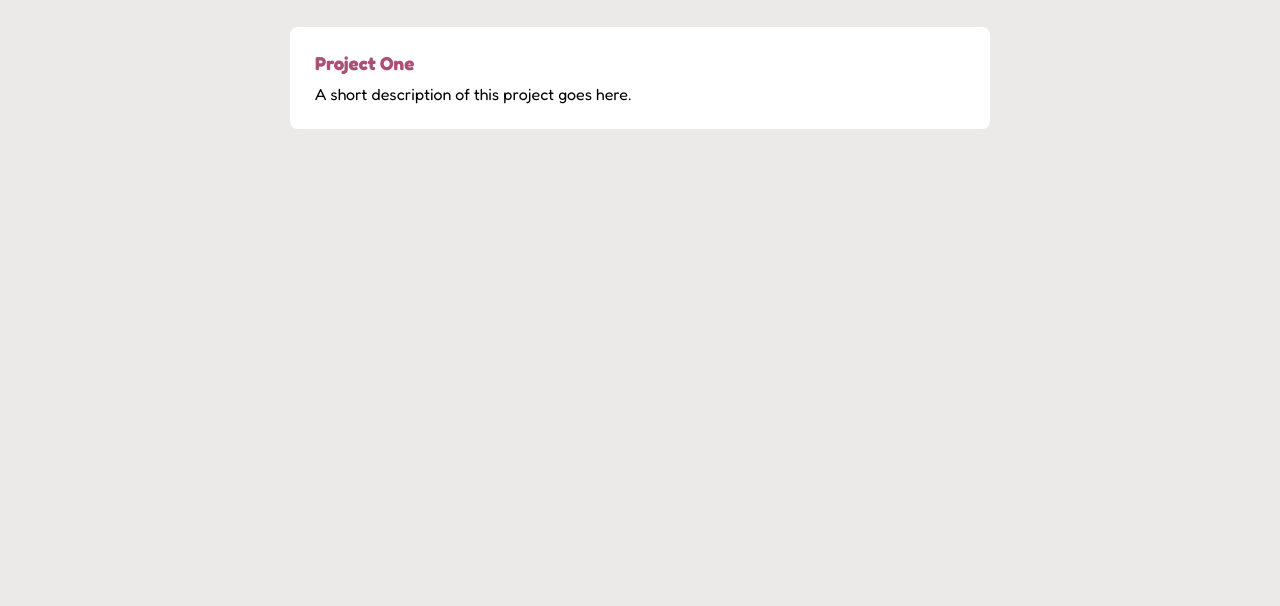
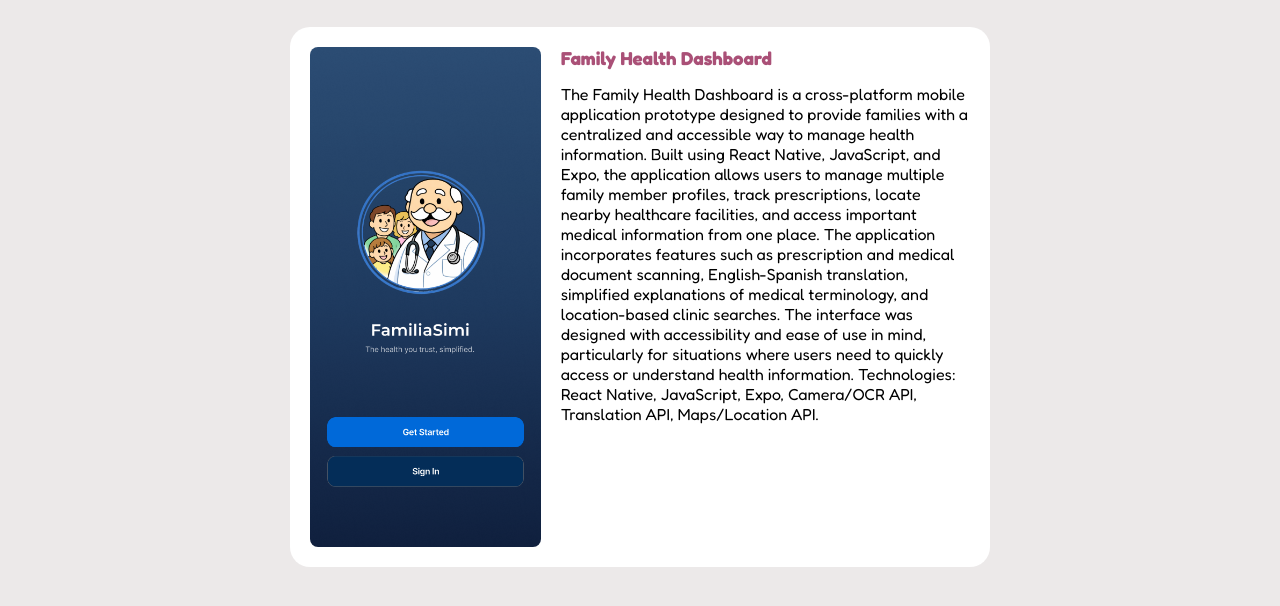
Before and after one commit to steph0727/Portfolio_4633, a plain HTML site: page projects.html in a window 1280 px wide. Shown: the part 252-858 px from the top of the page. Before the commit the page ends 800 px from the top, so only its background shows below. Drawn offline with Linux system fonts and the light colour scheme.

Commit message:
familia simi project addition

```diff
--- a/projects.html
+++ b/projects.html
@@ -38,8 +38,14 @@
 
             <div class="project-grid">
                 <div class="project-card">
-                    <h3>Project One</h3>
-                    <p>A short description of this project goes here.</p>
+                    <img src="portfolioImages/FamiliaSimi.jpg" alt="FamiliaSimi" class="ApplicationScreenshot">
+                    <div class="project-card-content">
+                        <h3>Family Health Dashboard</h3>
+                        <p>
+The Family Health Dashboard is a cross-platform mobile application prototype designed to provide families with a centralized and accessible way to manage health information. Built using React Native, JavaScript, and Expo, the application allows users to manage multiple family member profiles, track prescriptions, locate nearby healthcare facilities, and access important medical information from one place.
+The application incorporates features such as prescription and medical document scanning, English-Spanish translation, simplified explanations of medical terminology, and location-based clinic searches. The interface was designed with accessibility and ease of use in mind, particularly for situations where users need to quickly access or understand health information.
+Technologies: React Native, JavaScript, Expo, Camera/OCR API, Translation API, Maps/Location API.</p>
+                    </div>
                 </div>
 
             </div>
--- a/styles.css
+++ b/styles.css
@@ -86,18 +86,31 @@ nav .left a{
 .project-grid{
     display: grid;
     grid-template-columns: repeat(auto-fit, minmax(220px, 1fr));
-    gap: 25px;
+    gap: 30px;
 }
 
 .project-card{
+    display: flex;
+    align-items: stretch;
+    gap: 20px;
     background-color: #fff;
-    border-radius: 8px;
-    padding: 25px;
+    border-radius: 20px;
+    padding: 20px;
+
 }
 
 .project-card h3{
     color: var(--link-color);
-    margin-bottom: 10px;
+    margin-bottom: 15px;
+}
+
+.project-card img{
+    height: 100%;
+    width: auto;
+    object-fit: contain;
+    border-radius: 8px;
+    flex-shrink: 0;
+    max-height: 500px;
 }
 
 /*Resume*/
```
Also changed, not shown: about.html (+3 -0 lines), portfolioImages/FamiliaSimi.jpg (added), 1 other file.
